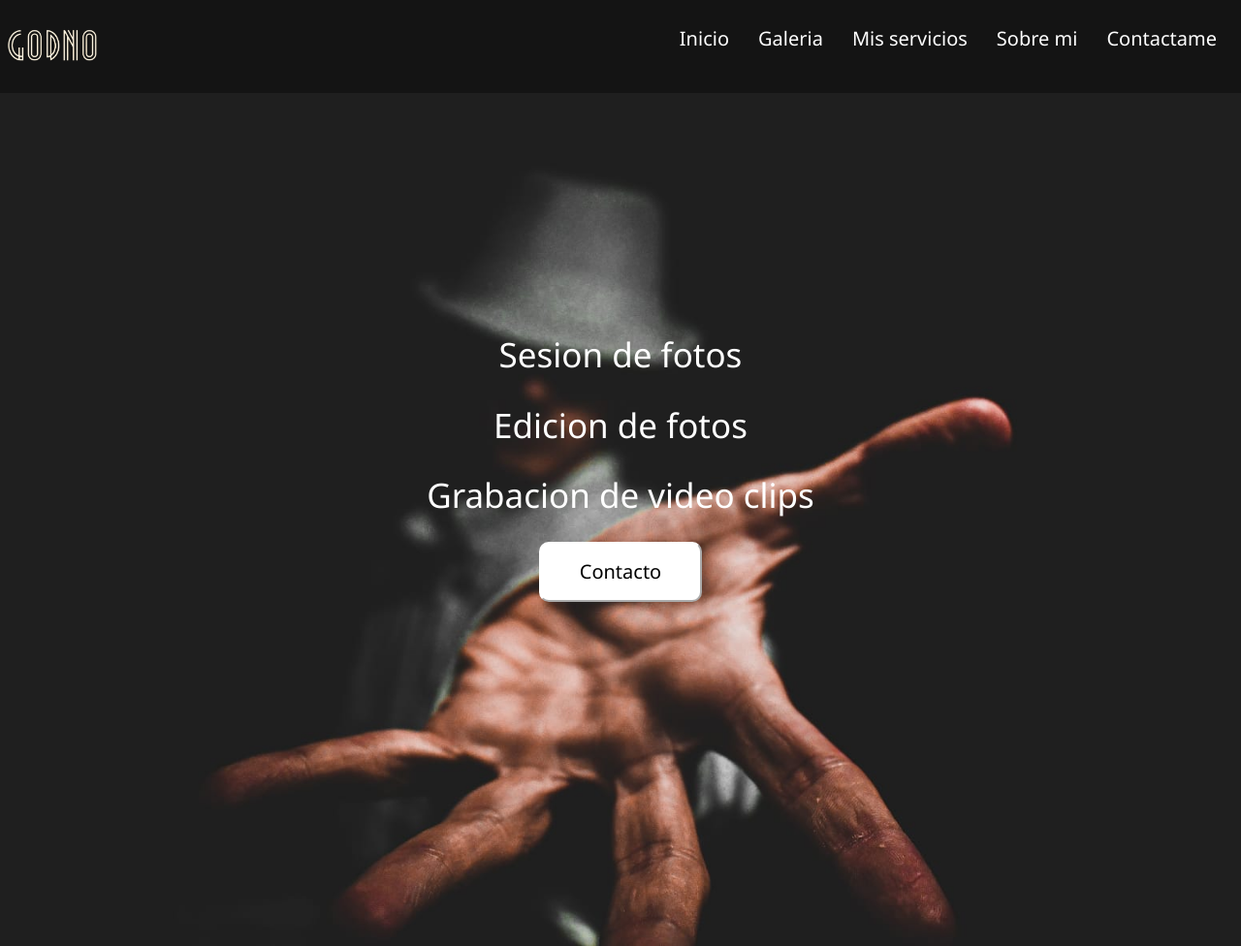
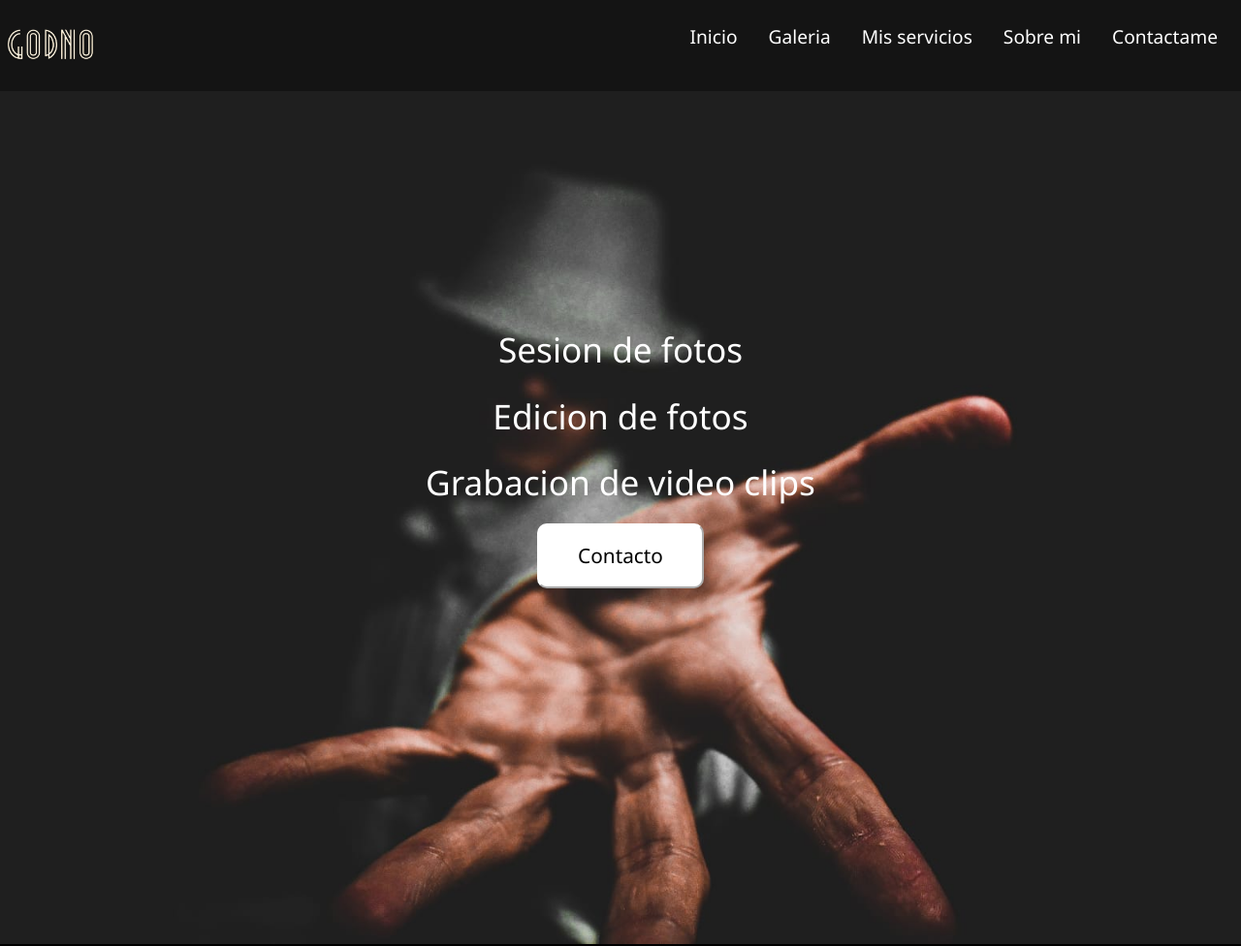
Before and after one commit to agustinlerer/Marcos-pacchioli, a plain HTML site: page index.html in a window 1280 px wide. Shown: the top 976 px of the page at 97% size. Drawn offline with nearby package versions, Linux system fonts and the light colour scheme.

Commit message:
correccion de pequeños errores

```diff
--- a/css/estilos.css
+++ b/css/estilos.css
@@ -71,12 +71,12 @@ a{
     display: flex;
 }
 .portfolio__logo img{
-    height: 50px;
+    height: 3rem;
 }
 
 .portfolio__navegacion{
-    padding: 10px;
-    border-radius: 10px ;
+    padding: 0.5rem;
+    border-radius: 0.5 rem ;
 
 }
 
@@ -86,8 +86,8 @@ a{
 
 
 .portfolio__navegacion--barra {
-    padding: 15px;
-    font-size: 20px;
+    padding: 1rem;
+    font-size: 1.2rem;
 }
 
 
@@ -135,19 +135,19 @@ a{
 	text-align: center;
     font-family: 'Segoe UI', Tahoma, Geneva, Verdana, sans-serif;
     height: 80vh;
-    padding: 10px;
+    padding: 0.5rem;
 }
 
 .portfolio__portada--items{
-    padding: 10px;
+    padding: 0.5rem;
 
 }
 .boton{
     border-radius: 10px;
     border-color: #fff;
     background-color: #fff;
-    font-size: 20px;
-    padding: 14px 40px;
+    font-size: 1.3rem;
+    padding: 1rem 2.5rem;
     font-family: 'Segoe UI', Tahoma, Geneva, Verdana, sans-serif;
 }
 
@@ -155,7 +155,7 @@ a{
 .redes__sociales{
     display: flex;
     color: #fff;
-    font-size: 15px;
+    font-size: 1rem;
     font-family: 'Segoe UI', Tahoma, Geneva, Verdana, sans-serif;
 
 }
@@ -166,7 +166,7 @@ a{
     }
     .portfolio__portada--servicios{
 
-        font-size: 26px;
+        font-size: 1.5rem;
      }
 
 }
@@ -176,7 +176,7 @@ a{
 
     }
     .portfolio__portada--servicios{
-        font-size: 30px;
+        font-size: 2rem;
      }
 
 }
@@ -186,7 +186,7 @@ a{
 
     }
     .portfolio__portada--servicios{
-        font-size: 35px;
+        font-size: 2.2rem;
      }
 
 }
@@ -204,9 +204,9 @@ img{
     width: 100%;
 }
 .portfolio__galeria--fotos{
-    margin: 5px;
+    margin: 0.5rem;
 }
-@media(min-width:520px){
+@media(min-width:576px){
     .portfolio__galeria--trabajos{
         grid-template-columns: repeat(2,50%);
     }
@@ -216,11 +216,7 @@ img{
         grid-template-columns: repeat(3,33.3%);
     }
 }
-@media(min-width:100%){
-    .portfolio__galeria--trabajos{
-        grid-template-columns: repeat(3,33.3%);
-    }
-}
+
 /* fin de galeria */
 
 /* servicios */
@@ -244,7 +240,7 @@ img{
 
 .portfolio__servicios--fotos p{
     padding: 1%;
-    font-size: 20px;
+    font-size: 1.2rem;
 }
 
 .portfolio__servicios--edicion{
@@ -256,7 +252,7 @@ img{
 
 .portfolio__servicios--edicion p{
     padding: 1%;
-    font-size: 20px;
+    font-size: 1.2rem;
 }
 
 .portfolio__servicios--video{
@@ -269,7 +265,7 @@ img{
 
 .portfolio__servicios--video p{
     padding: 1%;
-    font-size: 20px;
+    font-size: 1.2rem;
 }
 @media(min-width:1200px){
     .portfolio__servicios--fotos{
@@ -296,7 +292,7 @@ img{
 }
 .portfolio__sobremi--texto{
     color: #fff;
-    font-size: 30px;
+    font-size: 2rem;
     font-family: 'Segoe UI', Tahoma, Geneva, Verdana, sans-serif;
 }
 .portfolio__sobremi--img img{
@@ -345,7 +341,7 @@ img{
   padding: .8rem 1rem;
   outline: none;
   border: none;
-  border: 1px solid #ffbf00;
+  border: 0.1rem solid #ffbf00;
 
 }.portfolio__contacto--textarea{
     resize: none;
```
